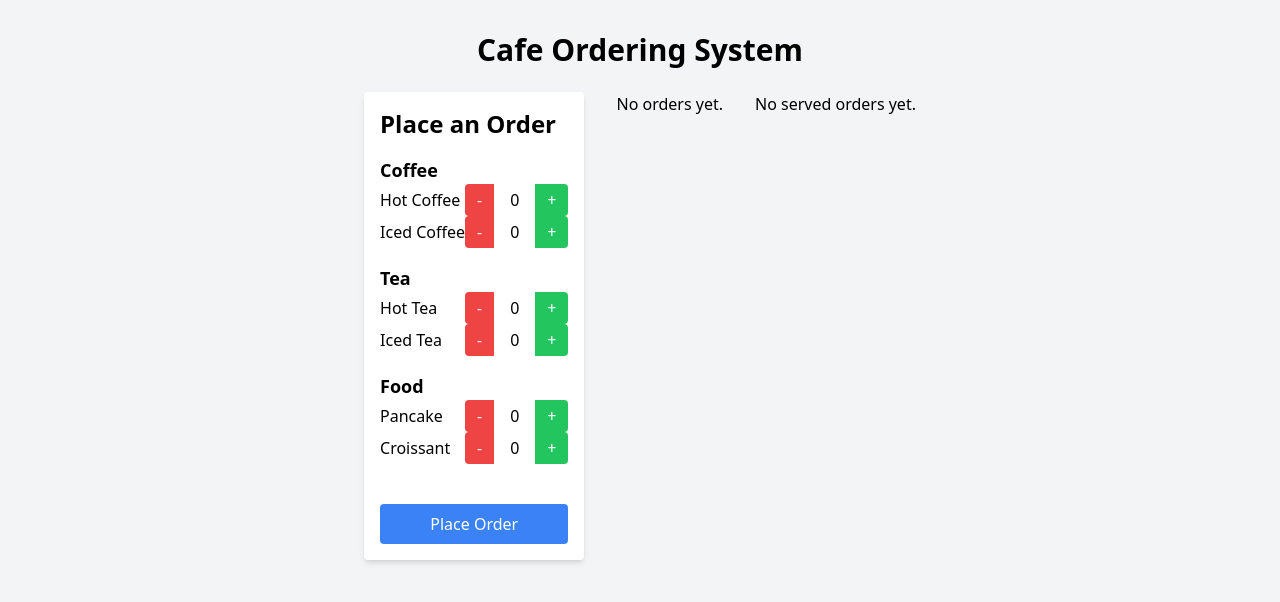
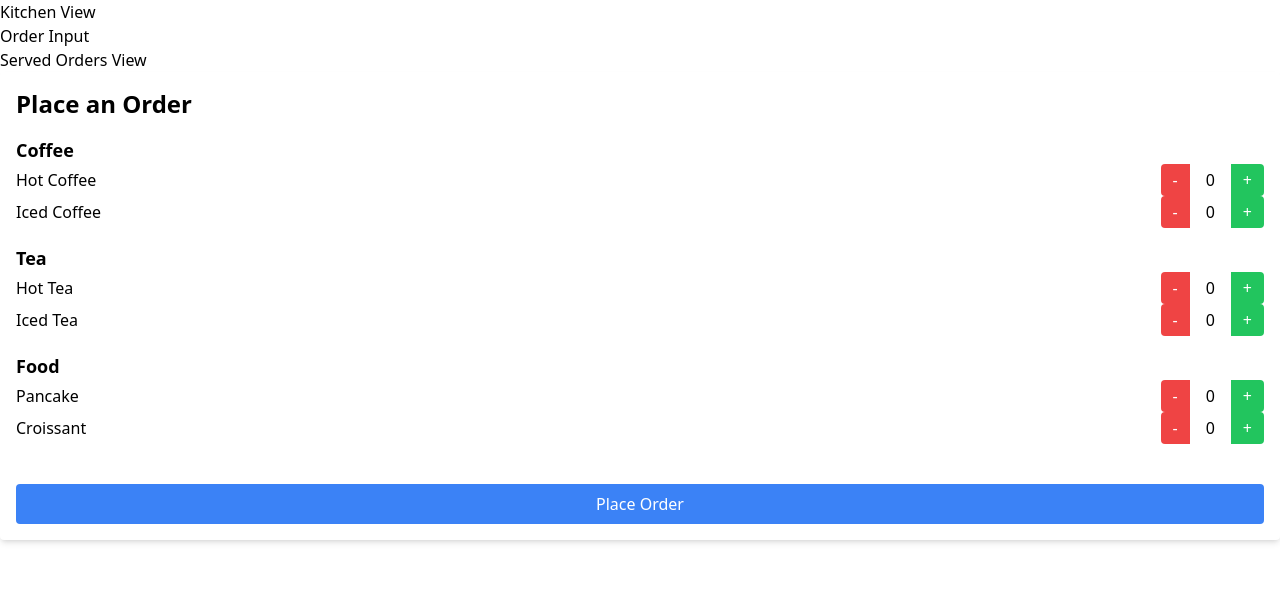
Before and after one commit to yif11/OrderingSystem, a React (Vite) app: page /order in a window 1280 px wide. Shown: the top 602 px of the page. Built offline with nearby package versions, Linux system fonts and the light colour scheme.

Commit message:
router，servedボタンのトグル，区切り線の削除

```diff
--- a/package.json
+++ b/package.json
@@ -14,6 +14,7 @@
     "express": "^4.21.0",
     "react": "^18.3.1",
     "react-dom": "^18.3.1",
+    "react-router-dom": "^6.26.2",
     "swr": "^2.2.5",
     "uuid": "^10.0.0"
   },
--- a/src/App.tsx
+++ b/src/App.tsx
@@ -1,18 +1,35 @@
 import React from 'react';
+import KitchenView from './KitchenView';
 import OrderInput from './OrderInput';
-import KitchenView from './KitchenView';
 import ServedOrdersView from './ServedOrdersView';
+import { BrowserRouter as Router, Route, Routes, Link } from 'react-router-dom';
 
 const App: React.FC = () => {
   return (
-    <div className="min-h-screen bg-gray-100 flex flex-col items-center py-8">
-      <h1 className="text-3xl font-bold mb-6">Cafe Ordering System</h1>
-      <div className="flex flex-col lg:flex-row gap-8">
-        <OrderInput />
-        <KitchenView />
-        <ServedOrdersView />
+    <Router>
+      <div>
+        <nav>
+          <ul>
+            <li>
+              <Link to="/">Kitchen View</Link>
+            </li>
+            <li>
+              <Link to="/order">Order Input</Link>
+            </li>
+            <li>
+              <Link to="/served">Served Orders View</Link>
+            </li>
+          </ul>
+        </nav>
+
+        {/* ルーティングの設定 */}
+        <Routes>
+          <Route path="/" element={<KitchenView />} />
+          <Route path="/order" element={<OrderInput />} />
+          <Route path="/served" element={<ServedOrdersView />} />
+        </Routes>
       </div>
-    </div>
+    </Router>
   );
 };
 
--- a/src/OrderInput.tsx
+++ b/src/OrderInput.tsx
@@ -30,7 +30,7 @@ const OrderInput: React.FC = () => {
             await addOrder(orderItems);  // 複数のアイテムをまとめて一度の注文として送信
         }
 
-        alert('Order has been placed!');
+        // alert('Order has been placed!');
         setOrders({
             hotCoffee: 0,
             icedCoffee: 0,
--- a/src/ServedOrdersView.tsx
+++ b/src/ServedOrdersView.tsx
@@ -1,3 +1,39 @@
+// import React from 'react';
+// import useSWR from 'swr';
+// import { fetchServedOrders } from './api/orders';
+// import { v4 as uuidv4 } from 'uuid';
+
+// const fetcher = async () => await fetchServedOrders();
+
+// const ServedOrdersView: React.FC = () => {
+//     const { data, error } = useSWR('/served-orders', fetcher, {
+//         refreshInterval: 1000, // 1秒ごとにポーリング
+//     });
+
+//     if (!data || data.length === 0) return <div>No served orders yet.</div>;
+
+//     return (
+//         <div className="p-4 bg-white shadow-md rounded">
+//             <h2 className="text-2xl font-bold mb-4">Served Orders</h2>
+//             {data.map((order, orderIndex) => (
+//                 <div key={uuidv4()} className="mb-4">
+//                     {/* 提供済み注文グループの累計番号を表示 */}
+//                     <h3 className="text-xl font-semibold">Served Order #{orderIndex + 1}</h3>
+//                     {order.items.map((item, itemIndex) => (
+//                         <div key={uuidv4()}>
+//                             <span>{item.item} - {item.quantity}</span>
+//                         </div>
+//                     ))}
+//                     <div className="mt-2">=====</div>
+//                 </div>
+//             ))}
+//         </div>
+//     );
+// };
+
+// export default ServedOrdersView;
+
+// ServedOrdersView.tsx
 import React from 'react';
 import useSWR from 'swr';
 import { fetchServedOrders } from './api/orders';
@@ -17,14 +53,12 @@ const ServedOrdersView: React.FC = () => {
             <h2 className="text-2xl font-bold mb-4">Served Orders</h2>
             {data.map((order, orderIndex) => (
                 <div key={uuidv4()} className="mb-4">
-                    {/* 提供済み注文グループの累計番号を表示 */}
                     <h3 className="text-xl font-semibold">Served Order #{orderIndex + 1}</h3>
-                    {order.items.map((item, itemIndex) => (
+                    {order.items.map((item) => (
                         <div key={uuidv4()}>
                             <span>{item.item} - {item.quantity}</span>
                         </div>
                     ))}
-                    <div className="mt-2">=====</div>
                 </div>
             ))}
         </div>
```
Also changed, not shown: src/KitchenView.tsx (+167 -60 lines), orders.csv, 1 other file (tests, documents, lock files or other folders).
